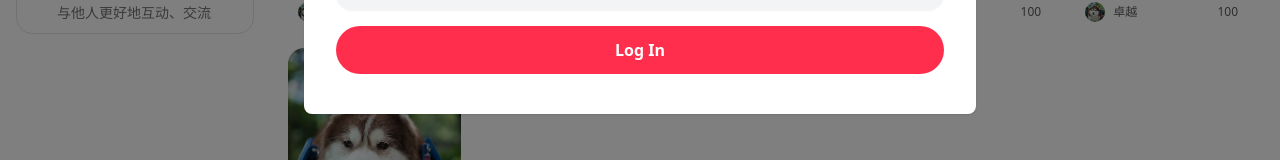
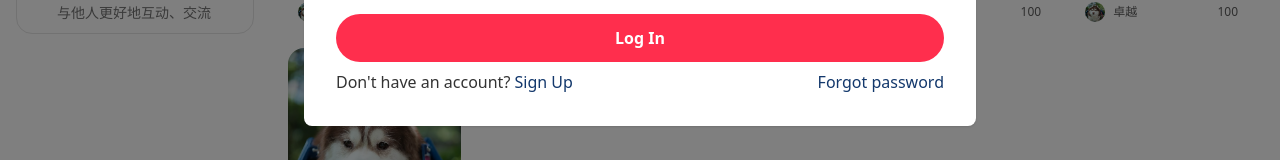
Before and after one commit to FawadAhmedRaza/hotple-front-end, a Next.js app: page / in a window 1280 px wide. Shown: the part 422-582 px from the top of the page. Built offline with nearby package versions, Linux system fonts and the light colour scheme; some icons are missing.

Commit message:
pull from arsalan

```diff
--- a/src/components/ui/Typography/anchor-tag/index.jsx
+++ b/src/components/ui/Typography/anchor-tag/index.jsx
@@ -2,7 +2,7 @@ import React from 'react'
 
 const AnchotTag = ({ children, className, link }) => {
     return (
-        <a href={link} className={` text-15fs md:text-base leading-6  dark:text-dark_link_label text-light_link_label ${className}`}>{children}</a>
+        <a href={link} className={` hover:underline cursor-pointer text-15fs md:text-base leading-6  dark:text-dark_link_label text-light_link_label ${className}`}>{children}</a>
     )
 }
 
--- a/src/components/ui/Typography/paragraph/index.jsx
+++ b/src/components/ui/Typography/paragraph/index.jsx
@@ -2,7 +2,7 @@ import React from 'react'
 
 const Paragraph = ({ children, className }) => {
     return (
-        <p className={`text-15fs md:text-base leading-6 font-normal text-light_primary_label    ${className}`}>
+        <p className={`text-15fs md:text-base leading-6 font-normal  text-light_primary_label    ${className}`}>
             {children}
         </p>
     )
--- a/src/sections/auth/userLoginView.js
+++ b/src/sections/auth/userLoginView.js
@@ -1,16 +1,18 @@
 "use client"
 import React from 'react'
-import RHFTextInput from "@/components/inputs/RHFTextfiels";
+import RHFTextInput from "@/components/rhf-hooks/RHFTextfiels";
 import Modal from "@/components/modal";
 
 import { yupResolver } from "@hookform/resolvers/yup";
 import * as yup from "yup";
 import { useForm } from "react-hook-form";
 import SolidButton from "@/components/ui/Buttons/solid-button";
-import RHFFormProvider from "@/components/inputs/Form";
+import RHFFormProvider from "@/components/rhf-hooks/Form";
 import { LoginUser } from "@/api/auth";
 import { jwtDecode } from 'jwt-decode';
 import { useAuthContext } from '@/context/auth/useAuthContext';
+import Paragraph from '@/components/ui/Typography/paragraph';
+import AnchotTag from '@/components/ui/Typography/anchor-tag';
 
 const UserLoginView = ({isOpen,setIsOpen}) => {
   const closeModal = (position) => {
@@ -74,6 +76,15 @@ const UserLoginView = ({isOpen,setIsOpen}) => {
             Log In
           </SolidButton>
         </div>
+        <div className='flex flex-row justify-between items-center'>
+
+          <Paragraph className="dark:!text-dark_primary_label">
+          Don't have an account? <AnchotTag>Sign Up</AnchotTag>
+          </Paragraph>
+          <Paragraph className="dark:!text-dark_primary_label">
+           <AnchotTag>Forgot password</AnchotTag>
+          </Paragraph>
+        </div>
     </RHFFormProvider>
       </div>
     </Modal>
--- a/src/sections/auth/userRegisterView.js
+++ b/src/sections/auth/userRegisterView.js
@@ -1,13 +1,13 @@
 "use client"
 import React from 'react'
-import RHFTextInput from "@/components/inputs/RHFTextfiels";
+import RHFTextInput from "@/components/rhf-hooks/RHFTextfiels";
 import Modal from "@/components/modal";
 
 import { yupResolver } from "@hookform/resolvers/yup";
 import * as yup from "yup";
 import { useForm } from "react-hook-form";
 import SolidButton from "@/components/ui/Buttons/solid-button";
-import RHFFormProvider from "@/components/inputs/Form";
+import RHFFormProvider from "@/components/rhf-hooks/Form";
 import { registerNewUser } from "@/api/auth";
 import { useAuthContext } from '@/context/auth/useAuthContext';
 
```
Also changed, not shown: src/components/rhf-hooks/Form.js (renamed from src/components/inputs/Form.js), src/components/rhf-hooks/RHFTextfiels.js (renamed from src/components/inputs/RHFTextfiels.js).
